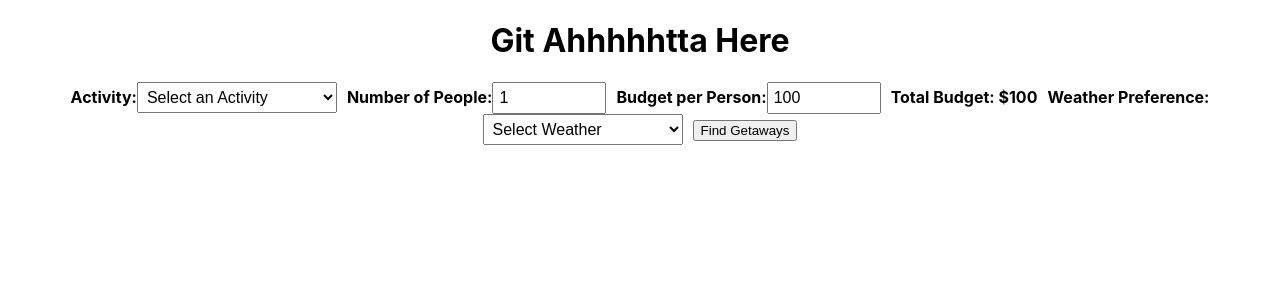
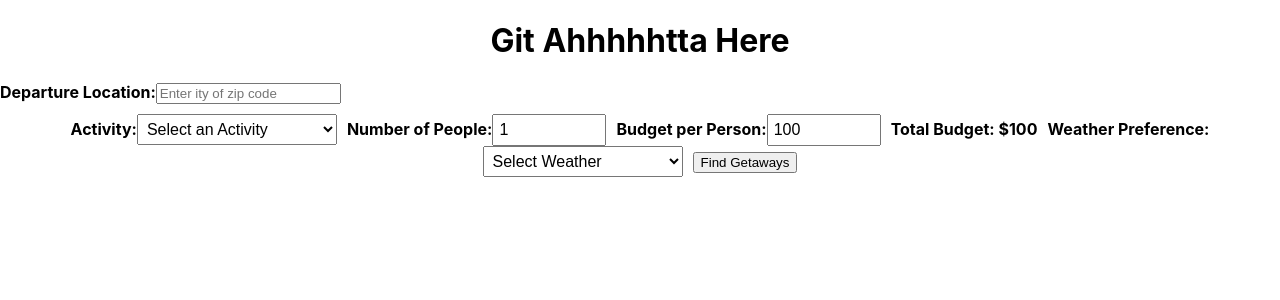
Before and after one commit to offthemenu/weekend-getaway-app, a React (Create React App) app: page / in a window 1280 px wide. Shown: the top 300 px of the page. Built offline with nearby package versions, Linux system fonts and the light colour scheme.

Commit message:
added departure location

```diff
--- a/src/GetawayRecommender.js
+++ b/src/GetawayRecommender.js
@@ -7,6 +7,7 @@ const GetawayRecommender = () => {
   const [budgetPerPerson, setBudgetPerPerson] = useState(100); // Default budget per person
   const [totalBudget, setTotalBudget] = useState(numPeople * budgetPerPerson);
   const [weatherPref, setWeatherPref] = useState('');
+  const [departureLocation, setDepartureLocation] = useState('');
   const [recommendations, setRecommendations] = useState([]);
 
   // Recalculate total budget whenever numPeople or budgetPerPerson changes
@@ -16,6 +17,7 @@ const GetawayRecommender = () => {
 
   const handleSearch = async () => {
     console.log(`Searching for getaways with:
+      Departure Location: ${departureLocation},
       Activity: ${activity},
       Total Budget: ${totalBudget},
       Weather Preference: ${weatherPref}`);
@@ -35,6 +37,17 @@ const GetawayRecommender = () => {
   return (
     <div>
       <h1>Git Ahhhhhtta Here</h1>
+
+      <div className='input-field'>
+        <label>Departure Location:
+          <input
+            type='text'
+            placeholder='Enter ity of zip code'
+            value={departureLocation}
+            onChange={(e) => setDepartureLocation(e.target.value)}
+          />
+        </label>
+      </div>
 
       <label>Activity:
         <select value={activity} onChange={(e) => setActivity(e.target.value)}>
```
